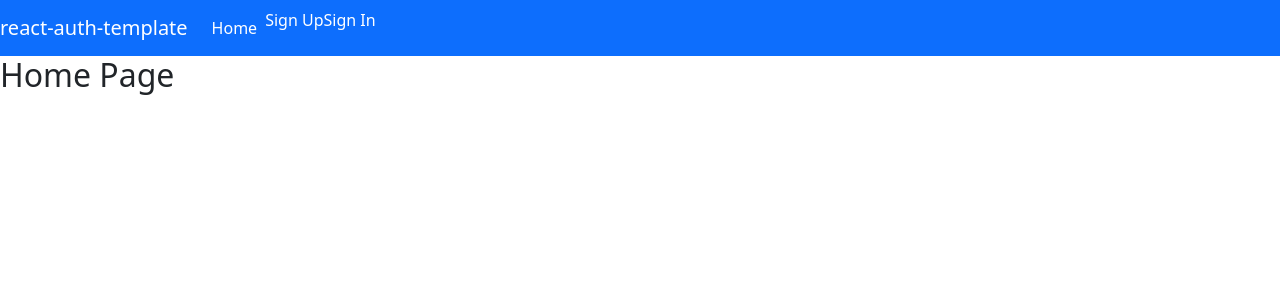
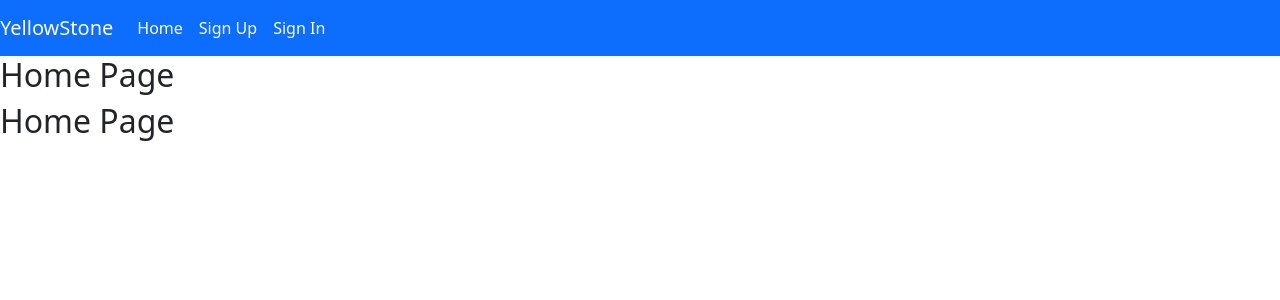
Before and after one commit to RickBrazAbreu/project4-CLIENT, a React (Create React App) app: page / in a window 1280 px wide. Shown: the top 300 px of the page. Built offline with nearby package versions, Linux system fonts and the light colour scheme.

Commit message:
Starting editing Header.js

```diff
--- a/src/apiConfig.js
+++ b/src/apiConfig.js
@@ -2,7 +2,7 @@ let apiUrl
 const apiUrls = {
     // YOU MUST CHANGE PRODUCTION URL WHEN DEPLOYING
 	production: '<replace_with_deployed_api_url>',
-	development: 'http://localhost:8000',
+	development: 'http://localhost:8200',
 }
 
 if (window.location.hostname === 'localhost') {
--- a/src/components/Home.js
+++ b/src/components/Home.js
@@ -5,6 +5,7 @@ const Home = (props) => {
 	return (
 		<>
 			<h2>Home Page</h2>
+			<h2>Home Page</h2>
 		</>
 	)
 }
--- a/src/components/shared/Header.js
+++ b/src/components/shared/Header.js
@@ -8,27 +8,27 @@ const linkStyle = {
 }
 const authenticatedOptions = (
 	<>
-		<Nav.Item>
+		<Nav.Link>
 			<Link to='change-password' style={linkStyle}>
 				Change Password
 			</Link>
-		</Nav.Item>
-		<Nav.Item>
+		</Nav.Link>
+		<Nav.Link>
 			<Link to='sign-out' style={linkStyle}>
 				Sign Out
 			</Link>
-		</Nav.Item>
+		</Nav.Link>
 	</>
 )
 
 const unauthenticatedOptions = (
 	<>
-        <Nav.Item>
+        <Nav.Link>
 		    <Link to='sign-up' style={linkStyle}>Sign Up</Link>
-        </Nav.Item>
-        <Nav.Item>
+        </Nav.Link>
+        <Nav.Link>
 		    <Link to='sign-in' style={linkStyle}>Sign In</Link>
-        </Nav.Item>
+        </Nav.Link>
 	</>
 )
 
@@ -46,7 +46,7 @@ const Header = ({ user }) => (
 	<Navbar bg='primary' variant='dark' expand='md'>
 		<Navbar.Brand>
             <Link to='/' style={linkStyle}>
-                react-auth-template
+                YellowStone
             </Link>
         </Navbar.Brand>
 		<Navbar.Toggle aria-controls='basic-navbar-nav' />
```
